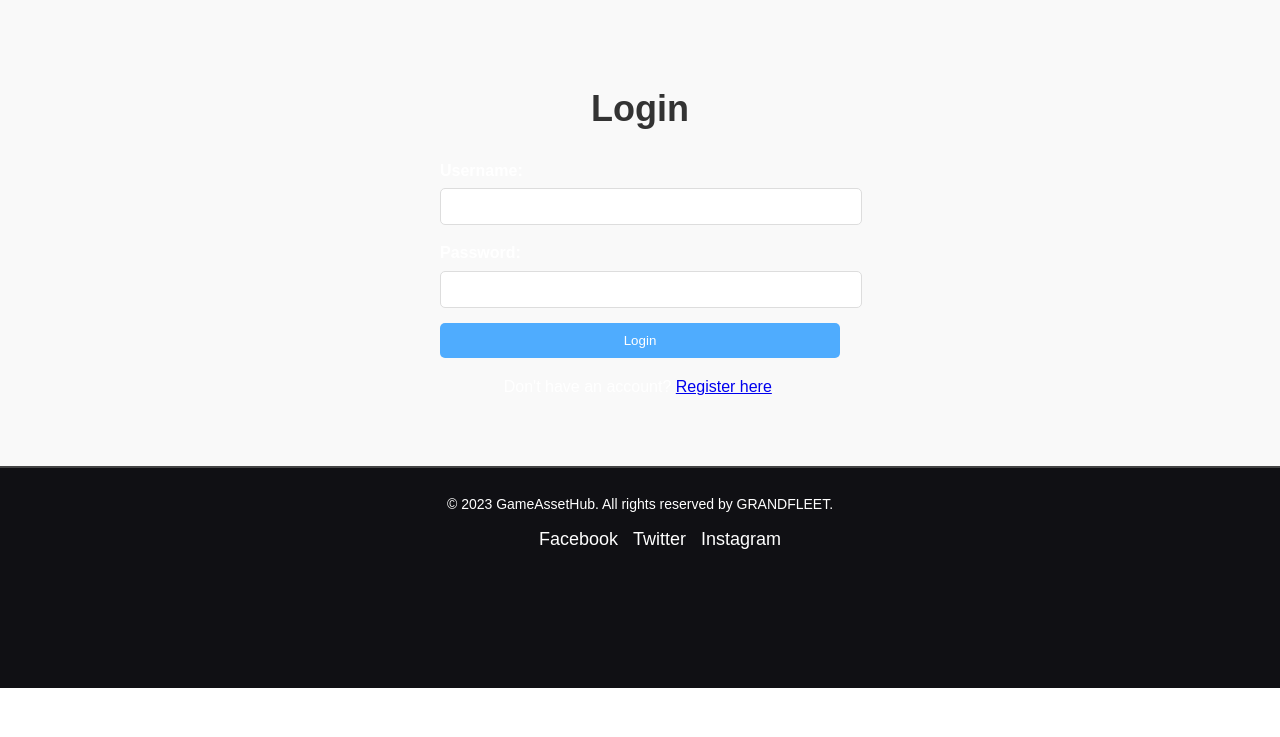
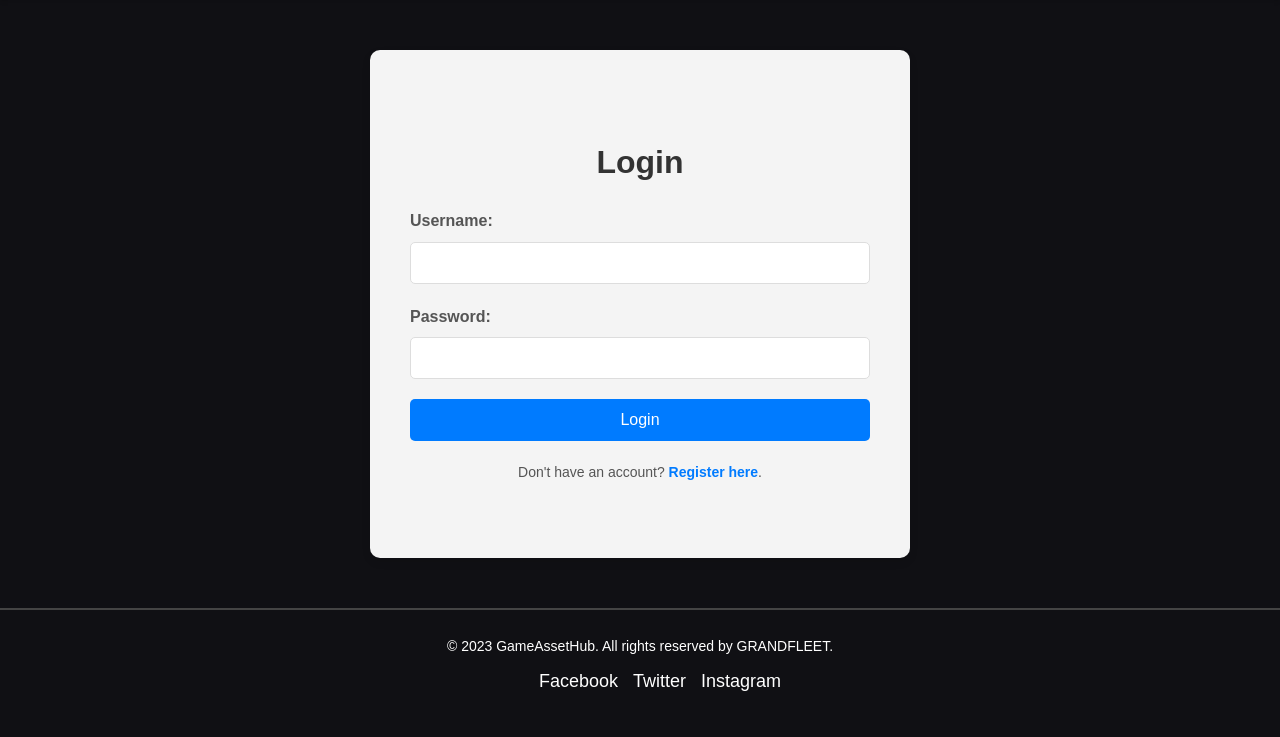
Before and after one commit to tasifhe/GameAssetHub, a Django app: page /login/ in a window 1280 px wide. Shown: the part 112-849 px from the top of the page. Before the commit the page ends 800 px from the top, so only its background shows below. Run offline with Django 4.2, Linux system fonts and the light colour scheme.

Commit message:
Changed the style of the login and register page

```diff
--- a/assets/static/css/styles.css
+++ b/assets/static/css/styles.css
@@ -447,47 +447,78 @@ footer .social-links li a:hover {
 
 /* Authentication Section */
 .auth-section {
-    padding: 50px 20px;
-    background-color: #f9f9f9;
+    padding: 60px 20px;
+    background-color: #f4f4f4;
     text-align: center;
+    border-radius: 10px;
+    box-shadow: 0 4px 8px rgba(0, 0, 0, 0.1);
+    max-width: 500px;
+    margin: 50px auto;
 }
 
 .auth-section h1 {
-    font-size: 36px;
+    font-size: 32px;
     margin-bottom: 20px;
     color: #333;
+    font-weight: bold;
 }
 
 .auth-section form {
-    max-width: 400px;
-    margin: 0 auto;
     text-align: left;
 }
 
 .auth-section label {
     display: block;
-    margin-bottom: 5px;
+    margin-bottom: 8px;
     font-weight: bold;
+    color: #555;
 }
 
 .auth-section input {
     width: 100%;
-    padding: 10px;
-    margin-bottom: 15px;
+    padding: 12px;
+    margin-bottom: 20px;
     border: 1px solid #ddd;
     border-radius: 5px;
+    font-size: 14px;
+    box-sizing: border-box;
+    transition: border-color 0.3s ease;
+}
+
+.auth-section input:focus {
+    border-color: #007bff;
+    outline: none;
 }
 
 .auth-section .button {
     width: 100%;
-    padding: 10px;
-    background-color: #4facfe;
+    padding: 12px;
+    background-color: #007bff;
     color: #fff;
     border: none;
     border-radius: 5px;
+    font-size: 16px;
     cursor: pointer;
+    transition: background-color 0.3s ease, transform 0.2s ease;
 }
 
 .auth-section .button:hover {
-    background-color: #00c6ff;
+    background-color: #0056b3;
+    transform: scale(1.05);
 }
+
+.auth-section p {
+    margin-top: 20px;
+    font-size: 14px;
+    color: #555;
+}
+
+.auth-section p a {
+    color: #007bff;
+    text-decoration: none;
+    font-weight: bold;
+}
+
+.auth-section p a:hover {
+    text-decoration: underline;
+}
```
